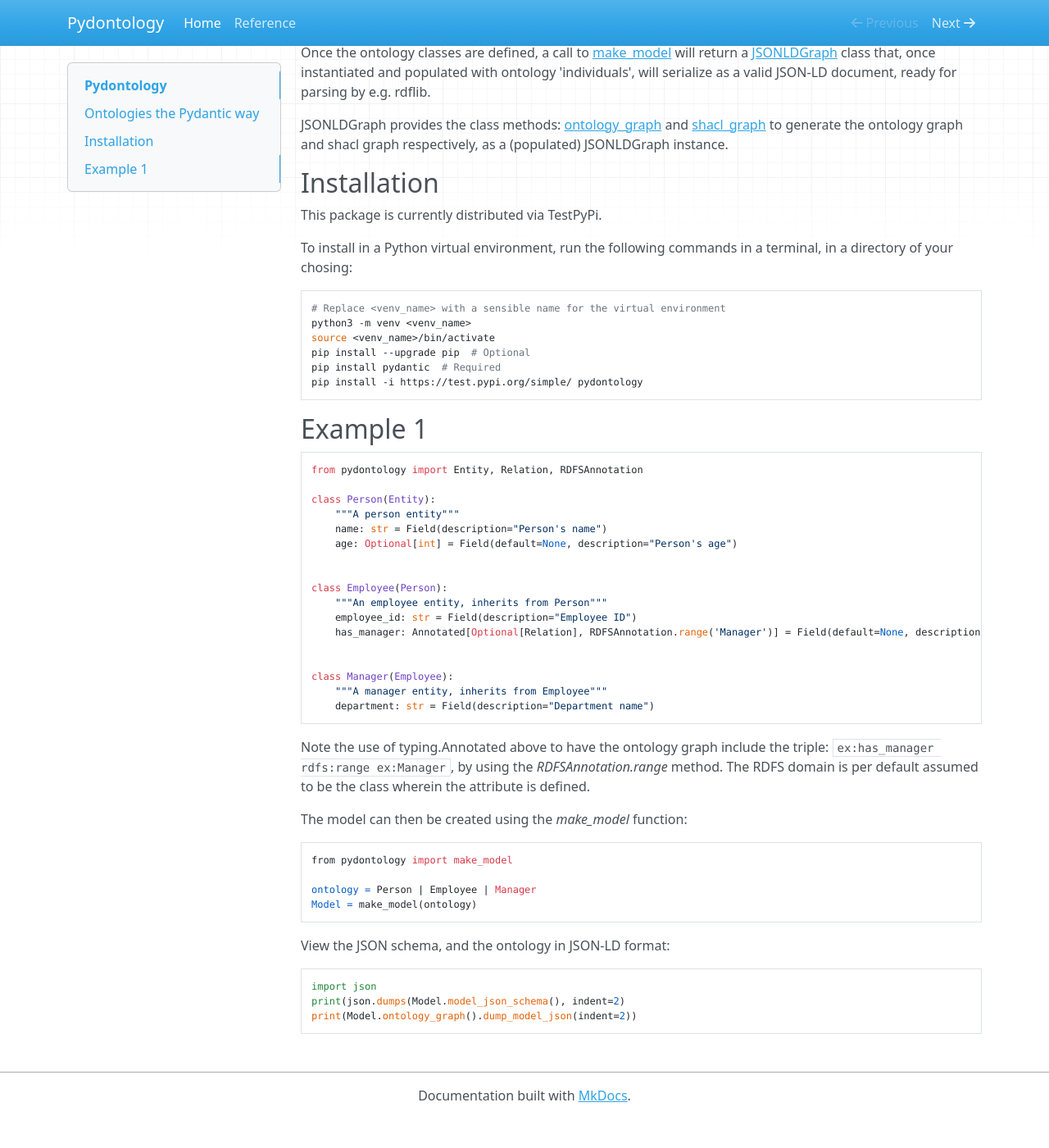
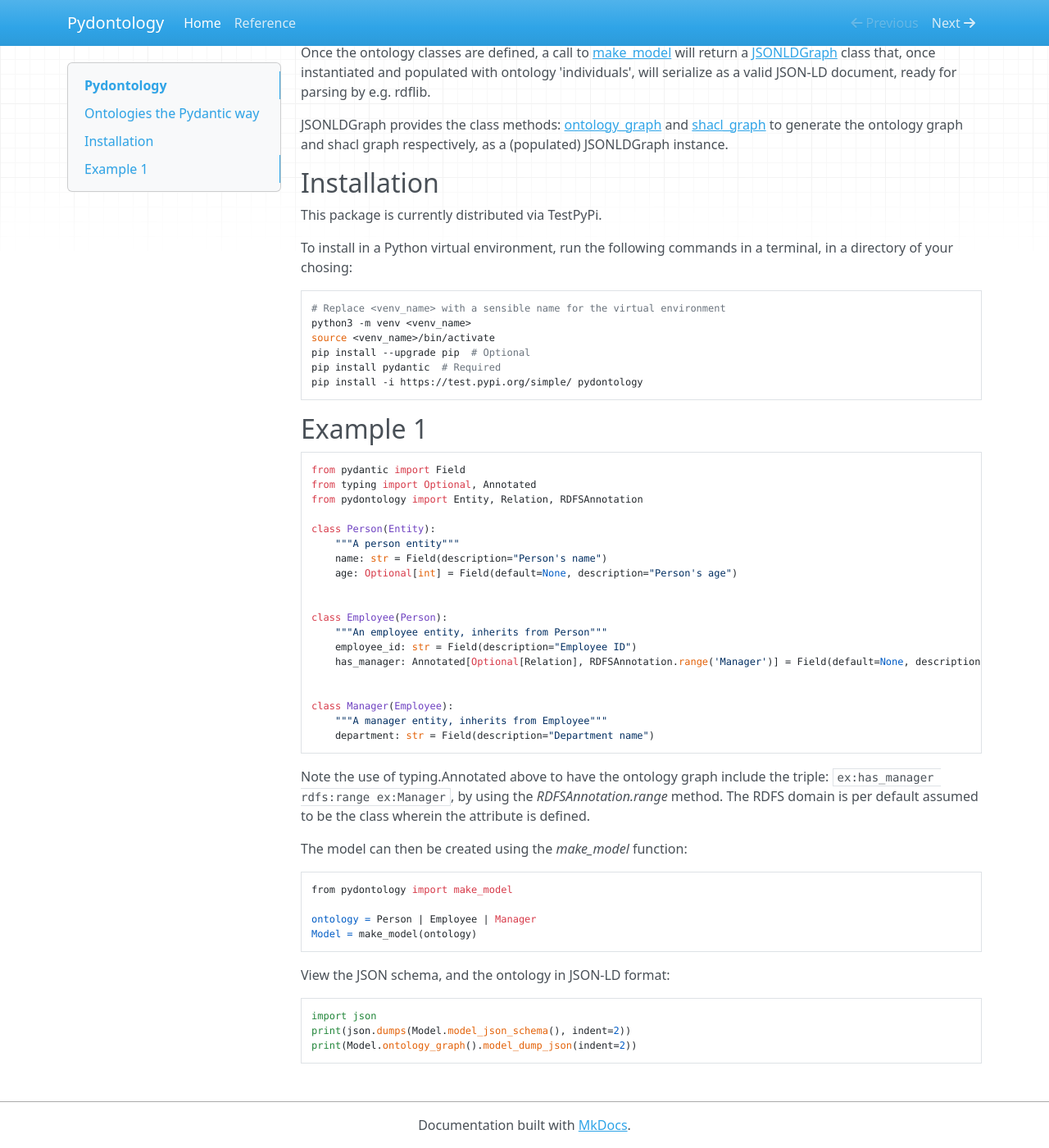
Before and after one commit to brandurjacobsen/pydontology, an MkDocs documentation site: the page built from docs/index.md, in a window 1280 px wide and 1400 px high, scrolled down 417 px. Shown: the whole window at 82% size. Built offline with MkDocs 1.6.1, drawn with Linux system fonts in a browser that asks for light colours; nearby versions of some CDN libraries; before the commit the page ends 1781 px from its top, so only the background shows below that.

Commit message:
Fix example 1

```diff
--- a/docs/index.md
+++ b/docs/index.md
@@ -42,6 +42,8 @@ pip install -i https://test.pypi.org/simple/ pydontology
 ## Example 1
 
 ~~~
+from pydantic import Field
+from typing import Optional, Annotated
 from pydontology import Entity, Relation, RDFSAnnotation
 
 class Person(Entity):
@@ -76,6 +78,6 @@ Model = make_model(ontology)
 View the JSON schema, and the ontology in JSON-LD format:
 ~~~
 import json
-print(json.dumps(Model.model_json_schema(), indent=2)
-print(Model.ontology_graph().dump_model_json(indent=2))
+print(json.dumps(Model.model_json_schema(), indent=2))
+print(Model.ontology_graph().model_dump_json(indent=2))
 ~~~
```
Also changed, not shown: README.md (+4 -2 lines).
